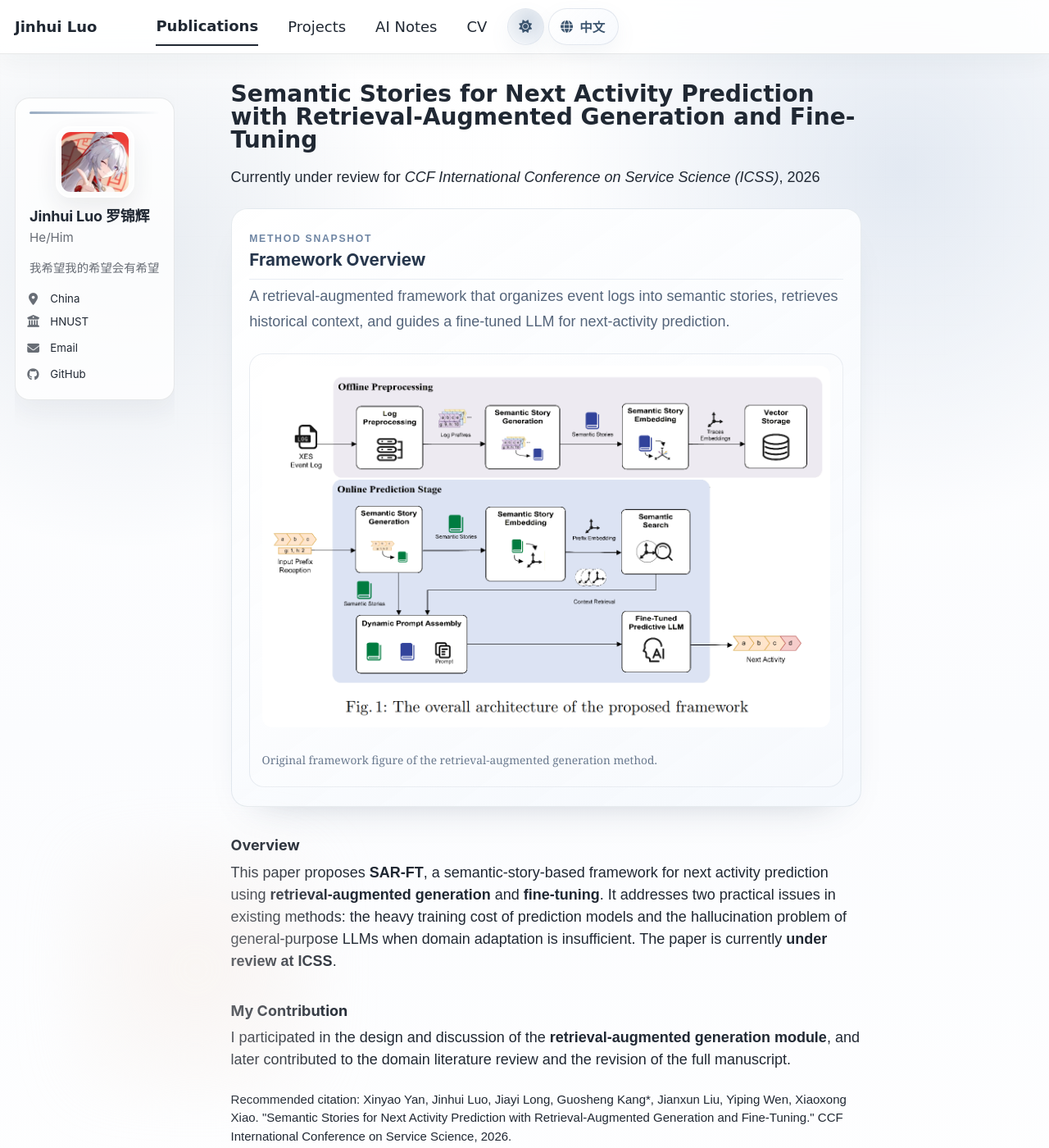
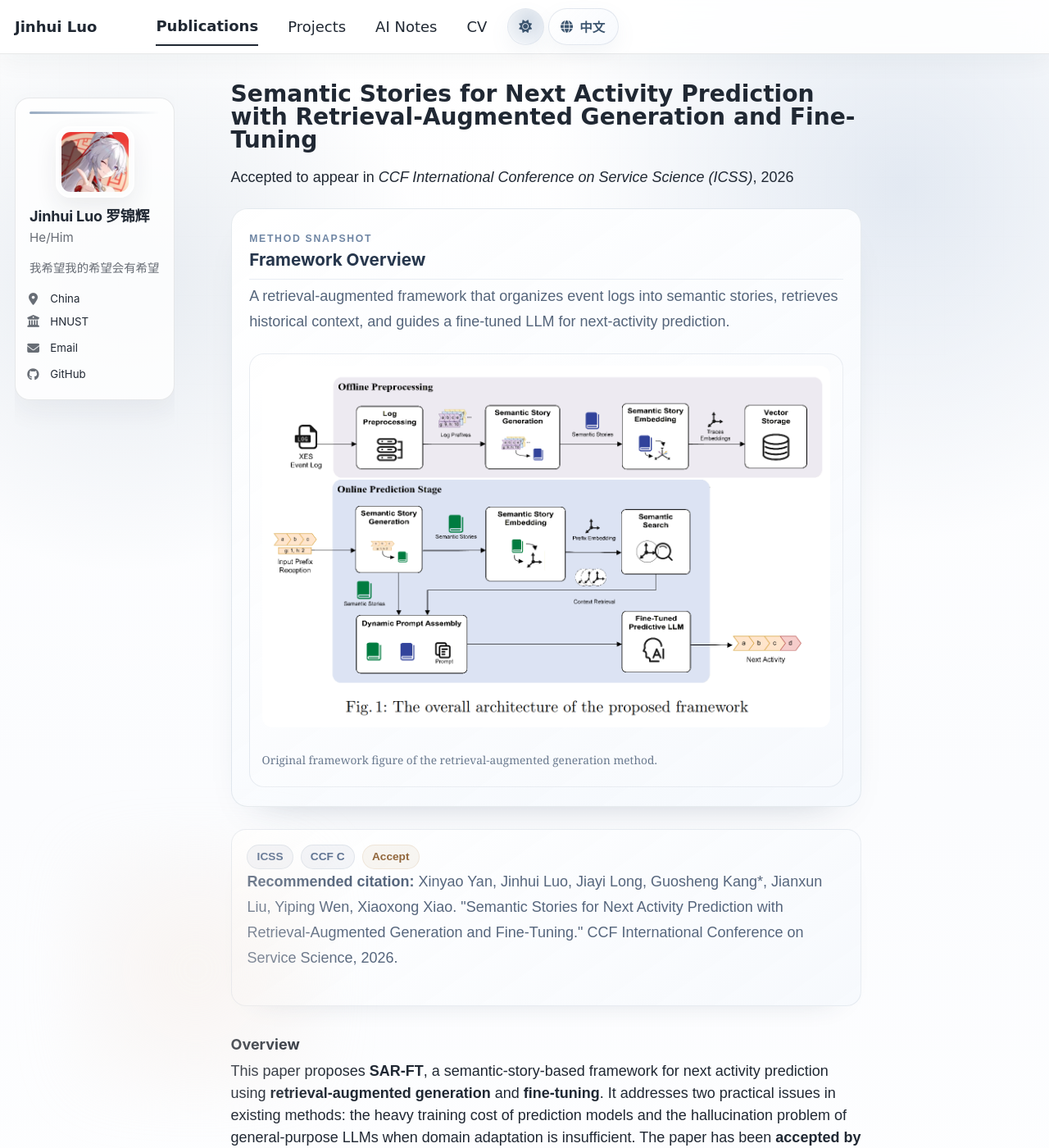
Before and after one commit to Jinhui524/Jinhui524.github.io, a Jekyll site: the page built from _publications/2026-semantic-stories-for-next-activity-prediction.md, in a window 1280 px wide and 1400 px high. Shown: the whole window at 82% size. Built offline with Jekyll 4.4.1, drawn with Linux system fonts in a browser that asks for light colours; a script bundle is joined from its source files by our own code; library files that are not in the unit come from our copies.

Commit message:
update Accept

```diff
--- /dev/null
+++ b/_includes/publication-access.html
@@ -0,0 +1,70 @@
+{% assign publication_status = page.status | default: "" | downcase %}
+{% assign is_accepted_publication = false %}
+{% if publication_status contains "accept" or publication_status contains "published" %}
+  {% assign is_accepted_publication = true %}
+{% endif %}
+
+{% assign show_pdf_button = false %}
+{% if page.paperurl and is_accepted_publication %}
+  {% assign show_pdf_button = true %}
+{% endif %}
+
+{% assign show_slides_button = false %}
+{% if page.slidesurl and is_accepted_publication %}
+  {% assign show_slides_button = true %}
+{% endif %}
+
+{% assign show_bibtex_button = false %}
+{% if page.bibtexurl %}
+  {% assign show_bibtex_button = true %}
+{% endif %}
+
+{% if show_pdf_button or show_slides_button or show_bibtex_button or page.citation %}
+  <section class="publication-access" aria-label="Publication resources">
+    <div class="publication-access__row">
+      <div class="publication-access__meta">
+        {% if page.shortvenue %}
+          <span class="publication-access__badge">{{ page.shortvenue }}</span>
+        {% endif %}
+        {% if page.level %}
+          <span class="publication-access__badge">{{ page.level }}</span>
+        {% endif %}
+        {% if page.status %}
+          <span class="publication-access__badge publication-access__badge--status">{{ page.status }}</span>
+        {% endif %}
+      </div>
+
+      {% if show_pdf_button or show_slides_button or show_bibtex_button %}
+        <div class="publication-access__actions">
+          {% if show_pdf_button %}
+            <a class="publication-access__action publication-access__action--primary" href="{{ page.paperurl | relative_url }}" target="_blank" rel="noopener">
+              <i class="fa-regular fa-file-pdf" aria-hidden="true"></i>
+              <span>PDF</span>
+            </a>
+          {% endif %}
+
+          {% if show_slides_button %}
+            <a class="publication-access__action" href="{{ page.slidesurl | relative_url }}" target="_blank" rel="noopener">
+              <i class="fa-regular fa-file-powerpoint" aria-hidden="true"></i>
+              <span>Slides</span>
+            </a>
+          {% endif %}
+
+          {% if show_bibtex_button %}
+            <a class="publication-access__action" href="{{ page.bibtexurl | relative_url }}" target="_blank" rel="noopener">
+              <i class="fa-solid fa-quote-right" aria-hidden="true"></i>
+              <span>BibTeX</span>
+            </a>
+          {% endif %}
+        </div>
+      {% endif %}
+    </div>
+
+    {% if page.citation %}
+      <p class="publication-access__citation">
+        <strong>Recommended citation:</strong>
+        {{ page.citation }}
+      </p>
+    {% endif %}
+  </section>
+{% endif %}
--- a/_layouts/single.html
+++ b/_layouts/single.html
@@ -55,9 +55,13 @@
         {% if page.collection == 'publications' and page.framework_variant %}
           {% include publication-framework.html %}
         {% endif %}
+        {% if page.collection == 'publications' %}
+          {% include publication-access.html %}
+        {% endif %}
         {{ content }}
 
-        {% if page.citation and page.paperurl and page.slidesurl and page.bibtexurl %}
+        {% if page.collection == 'publications' %}
+        {% elsif page.citation and page.paperurl and page.slidesurl and page.bibtexurl %}
           <p style="font-size: smaller">Recommended citation: {{ page.citation }}<br /><a href="{{ page.paperurl }}">Download Paper</a> | <a href="{{ page.slidesurl }}">Download Slides</a> | <a href="{{ page.bibtexurl }}">Download Bibtex</a></p>
         {% elsif page.citation and page.paperurl and page.slidesurl %}
           <p style="font-size: smaller">Recommended citation: {{ page.citation }}<br /><a href="{{ page.paperurl }}">Download Paper</a> | <a href="{{ page.slidesurl }}">Download Slides</a></p>
--- a/_publications/2026-semantic-stories-for-next-activity-prediction.md
+++ b/_publications/2026-semantic-stories-for-next-activity-prediction.md
@@ -8,7 +8,7 @@
 priority: 5
 shortvenue: "ICSS"
 level: "CCF C"
-status: "Under Review"
+status: "Accept"
 framework_variant: "semantic-rag"
 framework_caption: "A retrieval-augmented framework that organizes event logs into semantic stories, retrieves historical context, and guides a fine-tuned LLM for next-activity prediction."
 framework_image: "/images/publications/frameworks/rag.png"
@@ -17,7 +17,7 @@
 ---
 
 <h3>Overview</h3>
-<p data-i18n-html="pub.sarft.overview">This paper proposes <strong>SAR-FT</strong>, a semantic-story-based framework for next activity prediction using <strong>retrieval-augmented generation</strong> and <strong>fine-tuning</strong>. It addresses two practical issues in existing methods: the heavy training cost of prediction models and the hallucination problem of general-purpose LLMs when domain adaptation is insufficient. The paper is currently <strong>under review at ICSS</strong>.</p>
+<p data-i18n-html="pub.sarft.overview">This paper proposes <strong>SAR-FT</strong>, a semantic-story-based framework for next activity prediction using <strong>retrieval-augmented generation</strong> and <strong>fine-tuning</strong>. It addresses two practical issues in existing methods: the heavy training cost of prediction models and the hallucination problem of general-purpose LLMs when domain adaptation is insufficient. The paper has been <strong>accepted by ICSS</strong>.</p>
 
 <h3>My Contribution</h3>
 <p data-i18n-html="pub.sarft.contribution">I participated in the design and discussion of the <strong>retrieval-augmented generation module</strong>, and later contributed to the domain literature review and the revision of the full manuscript.</p>
--- a/_sass/layout/_outreach.scss
+++ b/_sass/layout/_outreach.scss
@@ -2190,6 +2190,93 @@
   color: #55657b;
 }
 
+.publication-access {
+  margin: 0 0 1.35rem;
+  padding: 1rem 1.05rem;
+  border: 1px solid rgba(95, 118, 145, 0.12);
+  border-radius: 18px;
+  background:
+    linear-gradient(145deg, rgba(255, 255, 255, 0.98), rgba(246, 249, 253, 0.92)),
+    rgba(255, 255, 255, 0.96);
+  box-shadow: 0 18px 36px -34px rgba(42, 60, 86, 0.3);
+}
+
+.publication-access__row {
+  display: flex;
+  align-items: center;
+  justify-content: space-between;
+  gap: 0.9rem;
+  flex-wrap: wrap;
+}
+
+.publication-access__meta,
+.publication-access__actions {
+  display: flex;
+  align-items: center;
+  gap: 0.5rem;
+  flex-wrap: wrap;
+}
+
+.publication-access__badge {
+  display: inline-flex;
+  align-items: center;
+  justify-content: center;
+  padding: 0.22rem 0.62rem;
+  border-radius: 999px;
+  border: 1px solid rgba(111, 134, 164, 0.15);
+  background: rgba(111, 134, 164, 0.08);
+  color: #5b7090;
+  font-size: 0.76rem;
+  font-weight: 700;
+}
+
+.publication-access__badge--status {
+  background: rgba(214, 187, 156, 0.14);
+  border-color: rgba(214, 187, 156, 0.28);
+  color: #91663b;
+}
+
+.publication-access__action {
+  display: inline-flex;
+  align-items: center;
+  justify-content: center;
+  gap: 0.38rem;
+  min-height: 2.15rem;
+  padding: 0.48rem 0.88rem;
+  border-radius: 999px;
+  border: 1px solid rgba(111, 134, 164, 0.16);
+  background: rgba(255, 255, 255, 0.88);
+  color: #415a78;
+  font-size: 0.82rem;
+  font-weight: 700;
+  text-decoration: none;
+}
+
+.publication-access__action:hover,
+.publication-access__action:focus {
+  color: #2d435f;
+  transform: translateY(-1px);
+}
+
+.publication-access__action--primary {
+  background: linear-gradient(135deg, rgba(115, 139, 170, 0.98), rgba(86, 111, 145, 0.94));
+  border-color: rgba(86, 111, 145, 0.22);
+  color: #fff;
+  box-shadow: 0 16px 30px -24px rgba(67, 90, 121, 0.46);
+}
+
+.publication-access__action--primary:hover,
+.publication-access__action--primary:focus {
+  color: #fff;
+}
+
+.publication-access__citation {
+  margin: 0.85rem 0 0;
+  font-size: 0.84rem;
+  line-height: 1.72;
+  color: #56667d;
+}
+
 .publication-framework__figure {
   margin: 0;
   padding: 0.8rem;
@@ -2415,6 +2502,14 @@
     rgba(14, 20, 31, 0.94);
 }
 
+html[data-theme="dark"] .publication-access {
+  border-color: rgba(170, 192, 220, 0.12);
+  background:
+    linear-gradient(145deg, rgba(18, 26, 38, 0.96), rgba(14, 20, 31, 0.92)),
+    rgba(12, 17, 26, 0.94);
+  box-shadow: 0 20px 40px -34px rgba(0, 0, 0, 0.56);
+}
+
 html[data-theme="dark"] .publication-framework__figcaption {
   color: #9fb2ca;
 }
@@ -2424,6 +2519,38 @@
   border-color: rgba(170, 192, 220, 0.18);
   background: rgba(170, 192, 220, 0.1);
   color: #aac0dc;
+}
+
+html[data-theme="dark"] .publication-access__badge {
+  border-color: rgba(170, 192, 220, 0.18);
+  background: rgba(170, 192, 220, 0.1);
+  color: #aac0dc;
+}
+
+html[data-theme="dark"] .publication-access__badge--status {
+  background: rgba(214, 187, 156, 0.16);
+  border-color: rgba(214, 187, 156, 0.28);
+  color: #e7caa8;
+}
+
+html[data-theme="dark"] .publication-access__action {
+  border-color: rgba(170, 192, 220, 0.16);
+  background: rgba(20, 28, 41, 0.84);
+  color: #dbe7f7;
+}
+
+html[data-theme="dark"] .publication-access__action:hover,
+html[data-theme="dark"] .publication-access__action:focus {
+  color: #ffffff;
+}
+
+html[data-theme="dark"] .publication-access__action--primary {
+  background: linear-gradient(135deg, rgba(115, 139, 170, 0.94), rgba(86, 111, 145, 0.9));
+  color: #ffffff;
+}
+
+html[data-theme="dark"] .publication-access__citation {
+  color: #b4c3d8;
 }
 
 html[data-theme="dark"] .notes-feature__tags span,
@@ -2521,11 +2648,17 @@
     border-radius: 16px;
   }
 
+  .publication-access {
+    padding: 0.92rem 0.9rem;
+    border-radius: 16px;
+  }
+
   .publication-framework__header h2 {
     font-size: 1.02rem;
   }
 
   .publication-framework__lead,
+  .publication-access__citation,
   .framework-node p,
   .framework-lane p,
   .framework-stage p,
--- a/assets/js/_main.js
+++ b/assets/js/_main.js
@@ -79,8 +79,8 @@
     zh: `我设计了基于<strong>DFG 构建</strong>与<strong>GCN 图表征学习</strong>的模块实现，参与了对比学习框架的讨论与构建；随后完成了实验设计、摘要与引言撰写，并对最终论文进行了细节层面的完善。`
   },
   "pub.sarft.overview": {
-    en: `This paper proposes <strong>SAR-FT</strong>, a semantic-story-based framework for next activity prediction using <strong>retrieval-augmented generation</strong> and <strong>fine-tuning</strong>. It addresses two practical issues in existing methods: the heavy training cost of prediction models and the hallucination problem of general-purpose LLMs when domain adaptation is insufficient. The paper is currently <strong>under review at ICSS</strong>.`,
-    zh: `针对现有下一活动预测方法训练成本较高，以及通用大语言模型在领域适应不足时容易产生幻觉的问题，本文提出基于语义故事的<strong>检索增强生成</strong>与<strong>微调</strong>框架 <strong>SAR-FT</strong>。该成果目前<strong>已投稿至 ICSS</strong>。`
+    en: `This paper proposes <strong>SAR-FT</strong>, a semantic-story-based framework for next activity prediction using <strong>retrieval-augmented generation</strong> and <strong>fine-tuning</strong>. It addresses two practical issues in existing methods: the heavy training cost of prediction models and the hallucination problem of general-purpose LLMs when domain adaptation is insufficient. The paper has been <strong>accepted by ICSS</strong>.`,
+    zh: `针对现有下一活动预测方法训练成本较高，以及通用大语言模型在领域适应不足时容易产生幻觉的问题，本文提出基于语义故事的<strong>检索增强生成</strong>与<strong>微调</strong>框架 <strong>SAR-FT</strong>。该成果目前<strong>已被 ICSS 录用</strong>。`
   },
   "pub.sarft.contribution": {
     en: `I participated in the design and discussion of the <strong>retrieval-augmented generation module</strong>, and later contributed to the domain literature review and the revision of the full manuscript.`,
```
Also changed, not shown: 1 other file.
